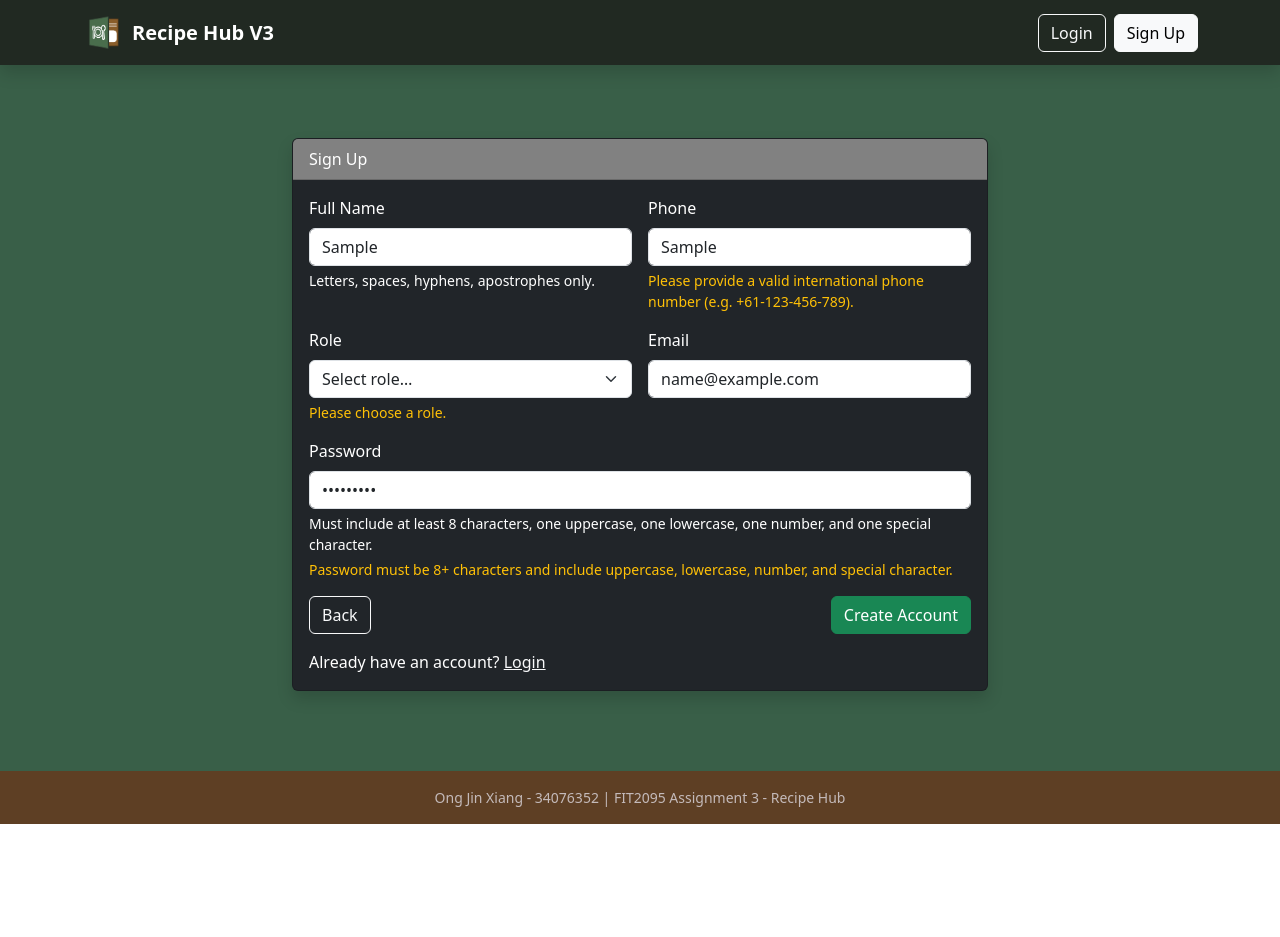
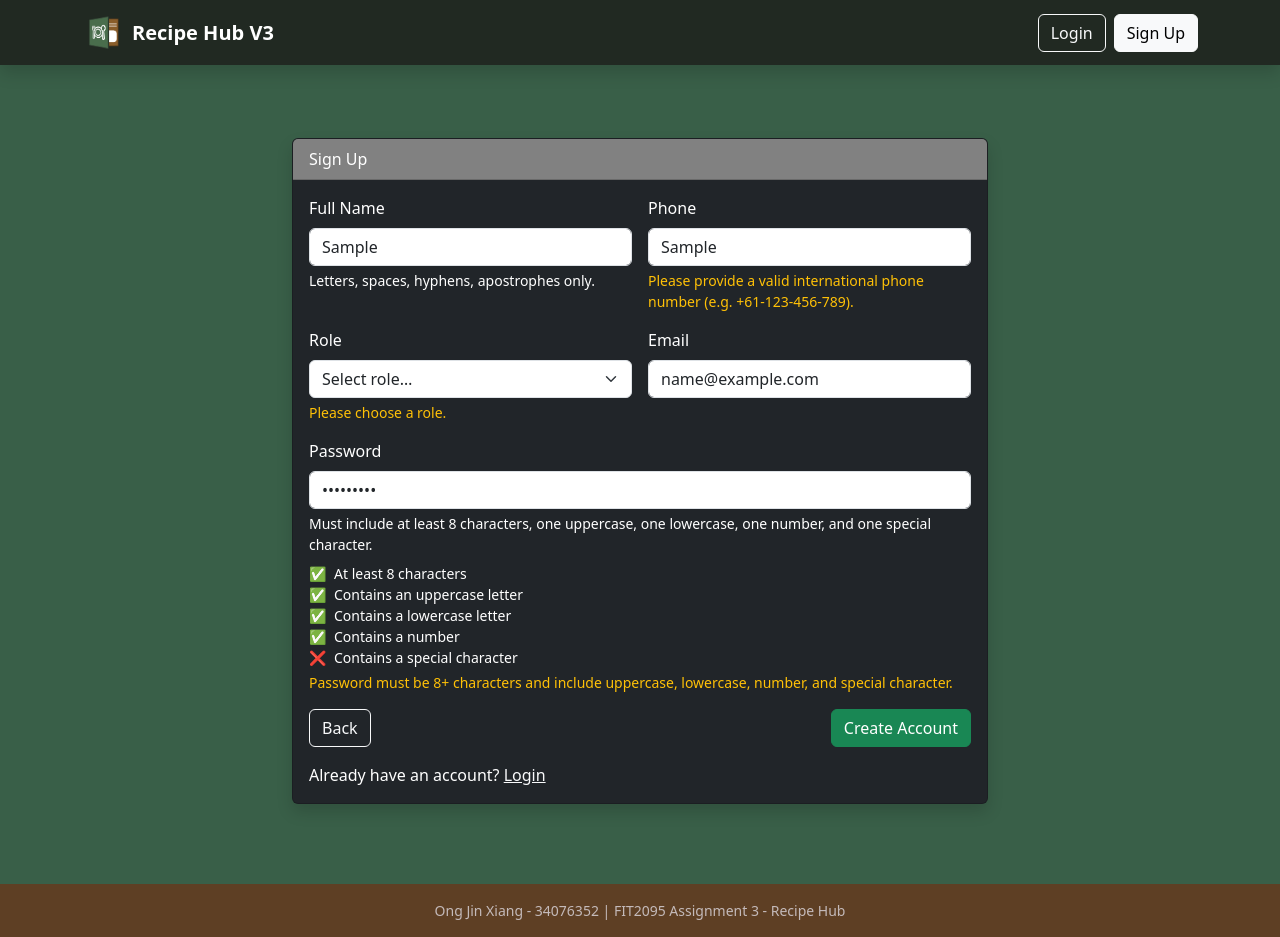
Before and after one commit to JinX06/cloudkitchen-pro-fullstack, an Angular app: page /register-34076352 in a window 1280 px wide. Both pictures are taken after typing "Sample", "Sample", "name@example.com", "Sample123" into the empty fields and a click on the button "Create Account". Before the commit the page ends 824 px from the top, so only its background shows below. Built offline with nearby package versions, Linux system fonts and the light colour scheme.

Commit message:
Refactor login and register components for improved password validation and update inventory success message

```diff
--- a/src/app/features/auth/login/login.ts
+++ b/src/app/features/auth/login/login.ts
@@ -26,11 +26,9 @@ export class Login {
   private readonly auth = inject(AuthService);
   private readonly userContext = inject(UserContextService);
   private readonly router = inject(Router);
-  contextUserId = this.userContext.getUserId();
+  private readonly contextUserId = this.userContext.getUserId();
 
-
-  protected readonly userId = this.contextUserId
-  // protected readonly userId = this.route.snapshot.queryParamMap.get('userId');
+  protected readonly userId = this.contextUserId;
   protected readonly queryParams = { userId: this.userId };
 
   submit(form: any) {
--- a/src/app/features/auth/register/register.html
+++ b/src/app/features/auth/register/register.html
@@ -64,6 +64,49 @@
           <div class="form-text text-white">
             Must include at least 8 characters, one uppercase, one lowercase, one number, and one special character.
           </div>
+          <ul class="list-unstyled small text-white mt-2 mb-0">
+            <li class="d-flex align-items-center gap-2">
+               <!-- "✅" : "❌" -->
+              @if (passwordHasMinLength) {
+                <span>✅</span>
+              } @else {
+                <span>❌</span>
+              }
+              <span>At least 8 characters</span>
+            </li>
+            <li class="d-flex align-items-center gap-2">
+              @if (passwordHasUppercase) {
+                <span>✅</span>
+              } @else {
+                <span>❌</span>
+              }
+              <span>Contains an uppercase letter</span>
+            </li>
+            <li class="d-flex align-items-center gap-2">
+              @if (passwordHasLowercase) {
+                <span>✅</span>
+              } @else {
+                <span>❌</span>
+              }
+              <span>Contains a lowercase letter</span>
+            </li>
+            <li class="d-flex align-items-center gap-2">
+              @if (passwordHasNumber) {
+                <span>✅</span>
+              } @else {
+                <span>❌</span>
+              }
+              <span>Contains a number</span>
+            </li>
+            <li class="d-flex align-items-center gap-2">
+              @if (passwordHasSpecial) {
+                <span>✅</span>
+              } @else {
+                <span>❌</span>
+              }
+              <span>Contains a special character</span>
+            </li>
+          </ul>
           @if (password.invalid && password.touched) {
             <div class="text-warning small mt-1">
               Password must be 8+ characters and include uppercase, lowercase, number, and special character.
--- a/src/app/features/auth/register/register.ts
+++ b/src/app/features/auth/register/register.ts
@@ -30,6 +30,27 @@ export class Register {
   private readonly auth = inject(AuthService);
   private readonly router = inject(Router);
 
+  // Interactive Password validation  (Like in A2)
+  protected get passwordHasMinLength() {
+    return (this.form.password || '').length >= 8;
+  }
+
+  protected get passwordHasUppercase() {
+    return /[A-Z]/.test(this.form.password || '');
+  }
+
+  protected get passwordHasLowercase() {
+    return /[a-z]/.test(this.form.password || '');
+  }
+
+  protected get passwordHasNumber() {
+    return /\d/.test(this.form.password || '');
+  }
+
+  protected get passwordHasSpecial() {
+    return /[^A-Za-z0-9]/.test(this.form.password || '');
+  }
+
   // Handle form submission
   submit(form: any) {
 
--- a/src/app/features/inventory/edit-inventory/edit-inventory.ts
+++ b/src/app/features/inventory/edit-inventory/edit-inventory.ts
@@ -196,7 +196,7 @@ export class EditInventory implements OnInit {
     this.inventoryService.update(this.formModel, this.userId).subscribe({
       next: () => {
         this.isSubmitting = false;
-        this.success = 'Recipe updated successfully.';
+        this.success = 'Inventory item updated successfully.';
         this.loadInventoryItem();
       },
       error: (err) => {
--- a/src/app/layout/app-header/app-header.html
+++ b/src/app/layout/app-header/app-header.html
@@ -26,7 +26,7 @@
         <a ngbDropdownToggle class="dropdown-toggle nav-link dropdown-menu-dark" id="inventoryDropdown" role="button" data-bs-toggle="dropdown"> Inventory </a>
         <ul ngbDropdownMenu class="dropdown-menu dropdown-menu-dark">
           <li><a ngbDropdownItem class="dropdown-item" routerLink="/inventory-34076352" [queryParams]="{ userId: user.userId }">View Inventory</a></li>
-          <li><a ngbDropdownItem class="dropdown-item" routerLink="/add-inventory-34076352" [queryParams]="{ userId: user.userId }">Add Inventory</a></li>
+          <li><a ngbDropdownItem class="dropdown-item" routerLink="/inventory-add-34076352" [queryParams]="{ userId: user.userId }">Add Inventory</a></li>
         </ul>
       </li>
 
```
